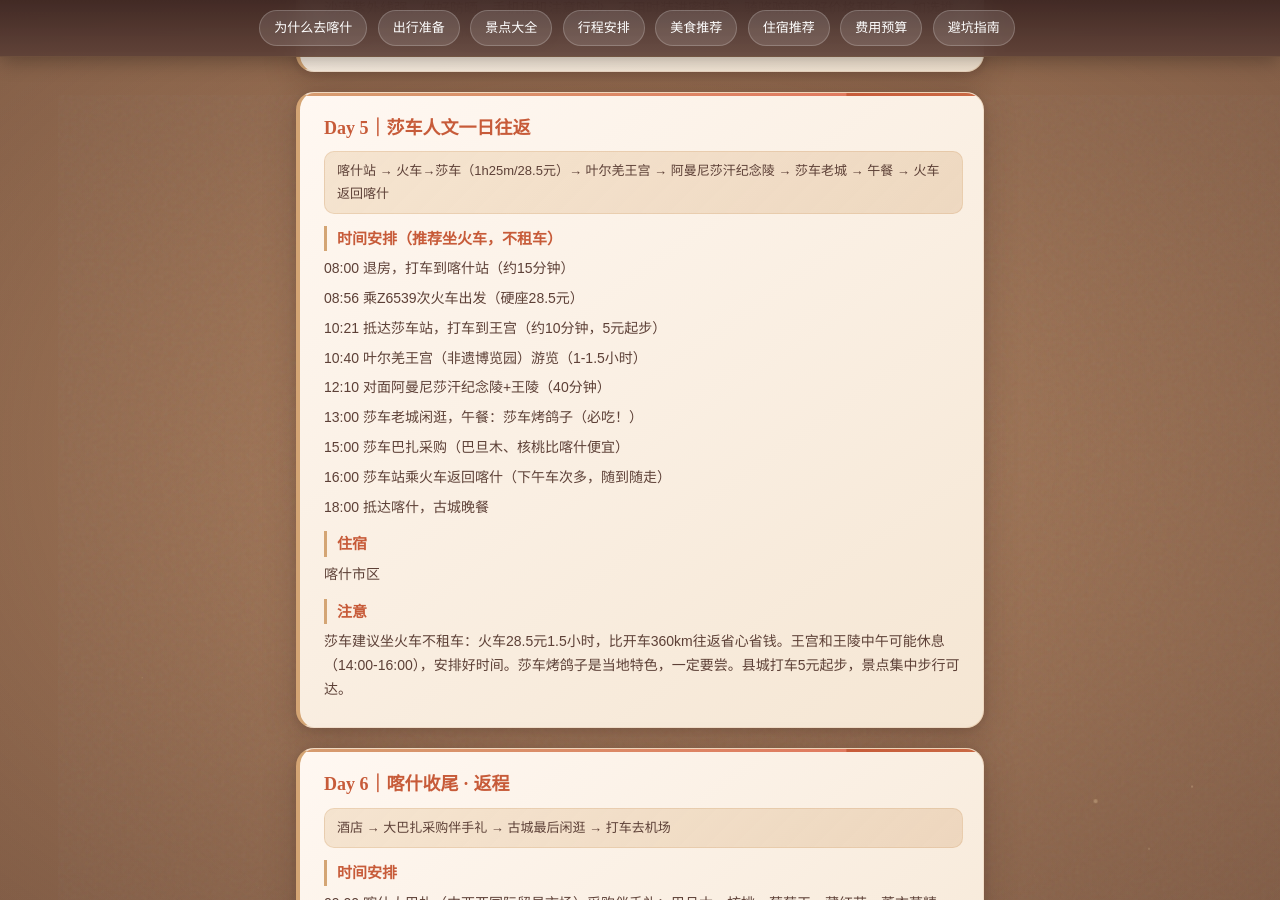
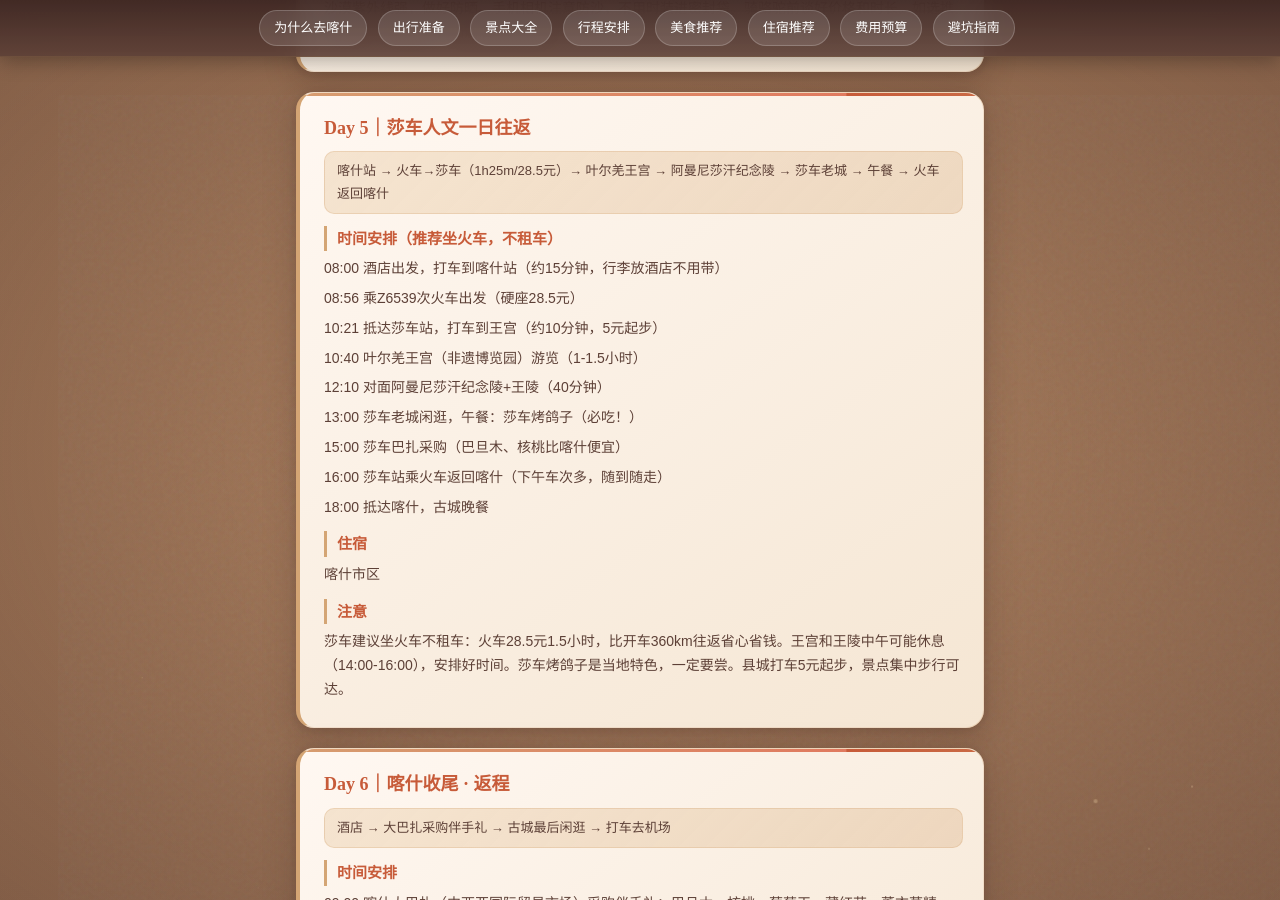
Before and after one commit to yangtf2000/private, a Jekyll site: the page kashgar/index.html, which Jekyll copies as it is, in a window 1280 px wide and 900 px high, scrolled down 18136 px. Built offline with Jekyll 4.4.1, drawn with Linux system fonts in a browser that asks for light colours; some web fonts are replaced.

Commit message:
修正D5不退房(莎车当天往返住喀什)

```diff
--- a/kashgar/index.html
+++ b/kashgar/index.html
@@ -885,7 +885,7 @@ section:nth-of-type(7){animation-delay:0.7s}
     <h3>Day 5｜莎车人文一日往返</h3>
     <div class="day-route">喀什站 → 火车→莎车（1h25m/28.5元）→ 叶尔羌王宫 → 阿曼尼莎汗纪念陵 → 莎车老城 → 午餐 → 火车返回喀什</div>
     <h4>时间安排（推荐坐火车，不租车）</h4>
-    <p>08:00 退房，打车到喀什站（约15分钟）</p>
+    <p>08:00 酒店出发，打车到喀什站（约15分钟，行李放酒店不用带）</p>
     <p>08:56 乘Z6539次火车出发（硬座28.5元）</p>
     <p>10:21 抵达莎车站，打车到王宫（约10分钟，5元起步）</p>
     <p>10:40 叶尔羌王宫（非遗博览园）游览（1-1.5小时）</p>
```
